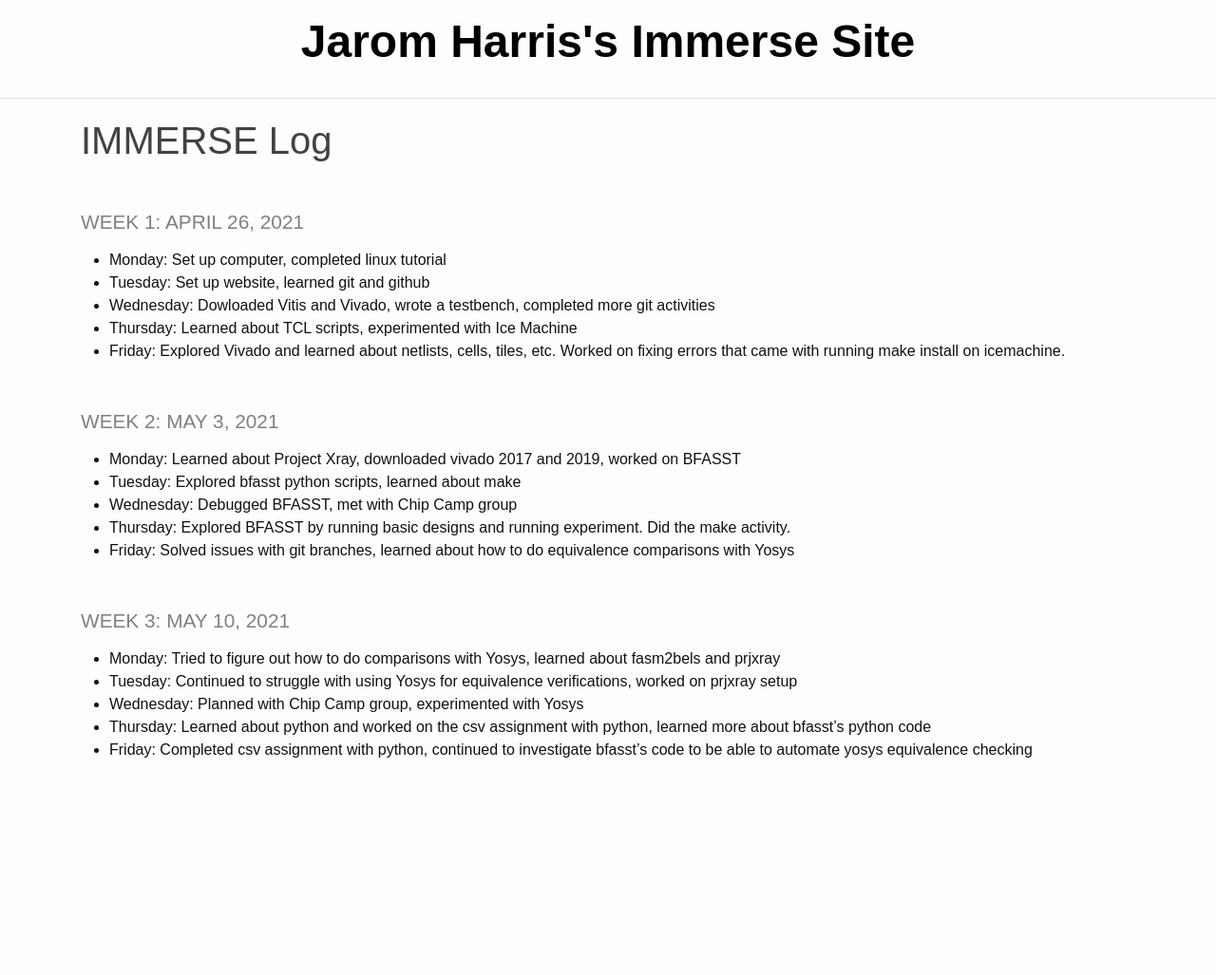
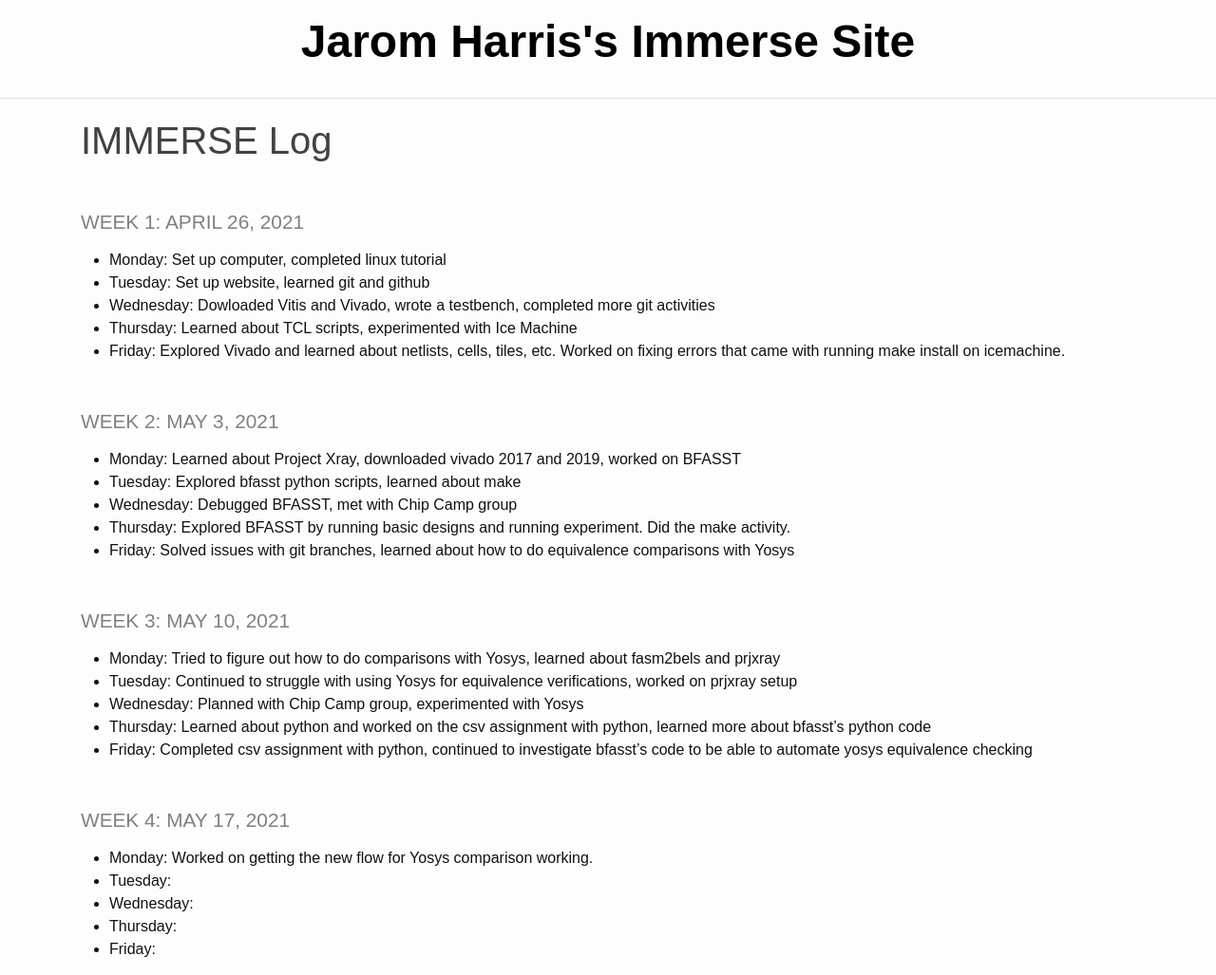
Before and after one commit to jaromharris/immerse, a Jekyll site: the page built from index.md, in a window 1280 px wide and 1027 px high. Shown: the whole window at 95% size. Built offline with Jekyll 4.4.1, drawn with Linux system fonts in a browser that asks for light colours.

Commit message:
Update index.md

```diff
--- a/index.md
+++ b/index.md
@@ -24,3 +24,10 @@ title: IMMERSE Log
 * **Wednesday**: Planned with Chip Camp group, experimented with Yosys
 * **Thursday**: Learned about python and worked on the csv assignment with python, learned more about bfasst's python code
 * **Friday**: Completed csv assignment with python, continued to investigate bfasst's code to be able to automate yosys equivalence checking
+
+### Week 4: May 17, 2021
+* **Monday**: Worked on getting the new flow for Yosys comparison working.
+* **Tuesday**:
+* **Wednesday**:
+* **Thursday**:
+* **Friday**:
```
